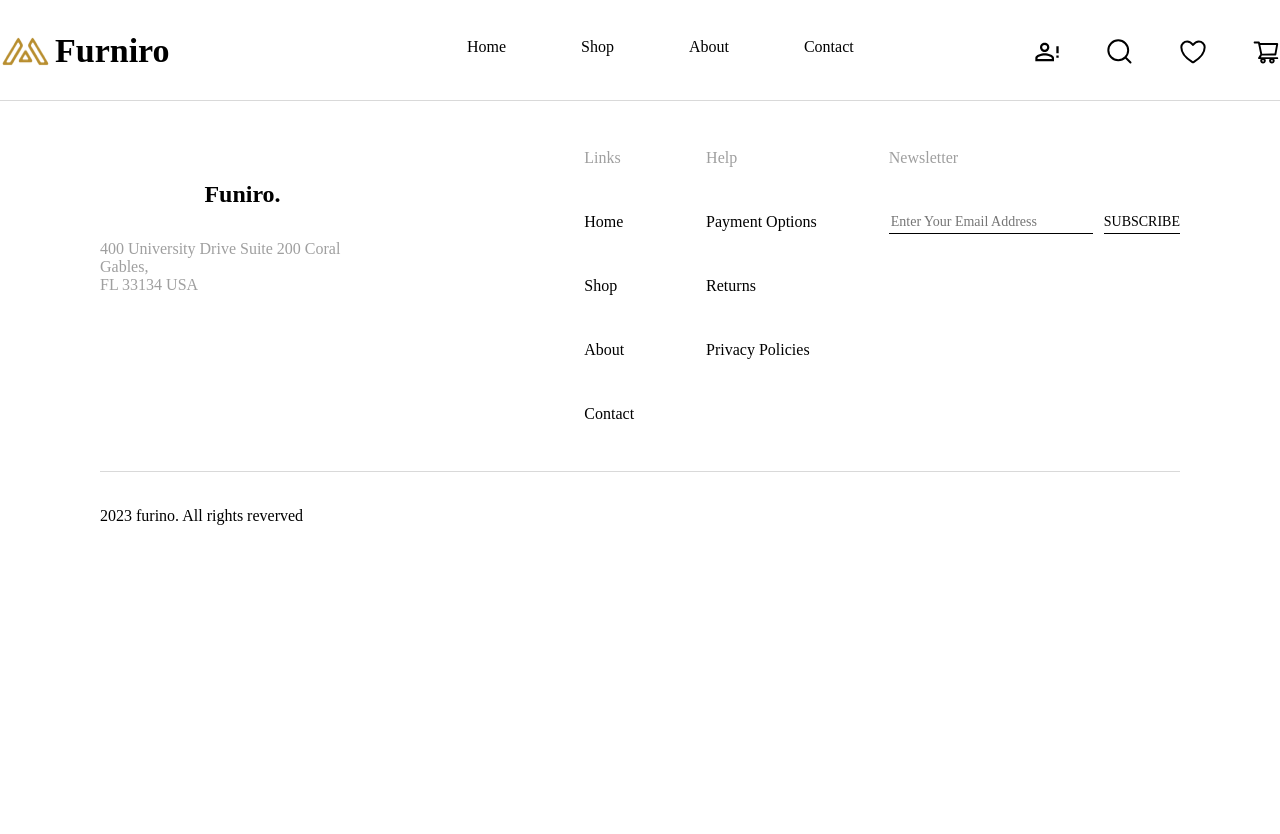
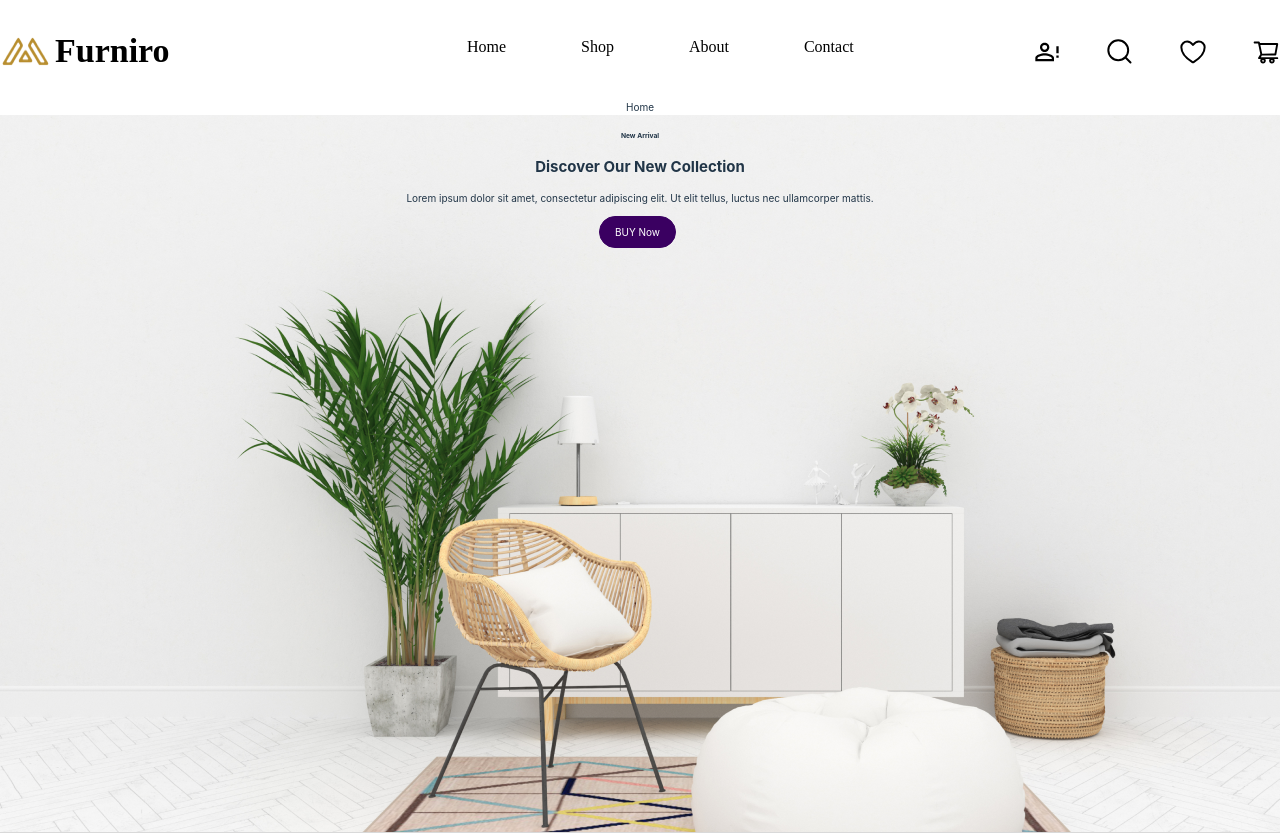
Before and after one commit to SubwaySerfer/e-commerce, a Vue app: page /home in a window 1280 px wide. Shown: the top 834 px of the page. Before the commit the page ends 800 px from the top, so only its background shows below. Built offline with nearby package versions, Linux system fonts and the light colour scheme.

Commit message:
feat: start promo section at home page

```diff
--- a/package.json
+++ b/package.json
@@ -9,7 +9,8 @@
     "preview": "vite preview"
   },
   "dependencies": {
-    "vue": "^3.3.4"
+    "vue": "^3.3.4",
+    "vue-router": "^4.2.4"
   },
   "devDependencies": {
     "@vitejs/plugin-vue": "^4.2.3",
--- a/src/App.vue
+++ b/src/App.vue
@@ -1,11 +1,61 @@
-<script setup>
-import TheHeader from "./components/layout/TheHeader.vue";
-import TheFooter from "./components/layout/TheFooter.vue";
-</script>
-
 <template>
   <the-header></the-header>
+  <router-view class="wrapper" v-slot="slotProps">
+    <transition name="route" mode="out-in">
+      <component :is="slotProps.Component"></component>
+    </transition>
+  </router-view>
   <the-footer></the-footer>
 </template>
 
-<style scoped></style>
+<script>
+import TheHeader from "./components/layout/TheHeader.vue";
+import TheFooter from "./components/layout/TheFooter.vue";
+
+export default {
+  components: {
+    TheHeader,
+    TheFooter,
+  },
+};
+</script>
+<style scoped>
+* {
+  box-sizing: border-box;
+}
+
+html {
+  font-family: "Roboto", sans-serif;
+  font-size: 10px;
+}
+
+body {
+  margin: 0;
+}
+
+.route-enter-from {
+  opacity: 0;
+  transform: translateY(-30px);
+}
+
+.route-leave-to {
+  opacity: 0;
+  transform: translateY(30px);
+}
+
+.route-enter-active {
+  transition: all 0.3s ease-out;
+}
+
+.route-leave-active {
+  transition: all 0.3s ease-in;
+}
+
+.route-enter-to,
+.route-leave-from {
+  opacity: 1;
+  transform: translateY(0);
+}
+</style>
+
+<style></style>
--- /dev/null
+++ b/src/components/home/PromoSection.vue
@@ -0,0 +1,20 @@
+<template>
+  <section class="promo-section">
+    <div>
+      <h6>New Arrival</h6>
+      <h2>Discover Our New Collection</h2>
+      <p>
+        Lorem ipsum dolor sit amet, consectetur adipiscing elit. Ut elit tellus,
+        luctus nec ullamcorper mattis.
+      </p>
+      <base-button>BUY Now</base-button>
+    </div>
+  </section>
+</template>
+
+<style scoped>
+.promo-section {
+  height: 71.7rem;
+  background-image: url("../../assets/image/home/promo-homePage.png");
+}
+</style>
--- /dev/null
+++ b/src/components/ui/BaseButton.vue
@@ -0,0 +1,73 @@
+<template>
+  <button v-if="!link" :class="mode">
+    <slot></slot>
+  </button>
+  <router-link v-else :to="to" :class="mode">
+    <slot></slot>
+  </router-link>
+</template>
+
+<script>
+export default {
+  props: {
+    mode: {
+      type: String,
+      required: false,
+      default: null,
+    },
+    link: {
+      type: Boolean,
+      required: false,
+      default: false,
+    },
+    to: {
+      type: String,
+      required: false,
+      default: "/",
+    },
+  },
+};
+</script>
+
+<style scoped>
+button,
+a {
+  text-decoration: none;
+  padding: 0.75rem 1.5rem;
+  font: inherit;
+  background-color: #3a0061;
+  border: 1px solid #3a0061;
+  color: white;
+  cursor: pointer;
+  border-radius: 30px;
+  margin-right: 0.5rem;
+  display: inline-block;
+}
+
+a:hover,
+a:active,
+button:hover,
+button:active {
+  background-color: #270041;
+  border-color: #270041;
+}
+
+.flat {
+  background-color: transparent;
+  color: #3a0061;
+  border: none;
+}
+
+.outline {
+  background-color: transparent;
+  border-color: #270041;
+  color: #270041;
+}
+
+.flat:hover,
+.flat:active,
+.outline:hover,
+.outline:active {
+  background-color: #edd2ff;
+}
+</style>
--- /dev/null
+++ b/src/pages/home/HomePage.vue
@@ -0,0 +1,11 @@
+<template>Home <PromoSection></PromoSection></template>
+
+<script>
+import PromoSection from "../../components/home/PromoSection.vue";
+
+export default {
+  components: {
+    PromoSection,
+  },
+};
+</script>
--- /dev/null
+++ b/src/router/index.js
@@ -0,0 +1,17 @@
+import {createRouter, createWebHistory} from 'vue-router'
+
+// import HomePage from '../pages/home/HomePage'
+import HomePage from '../pages/home/HomePage.vue'
+
+const router = createRouter({
+  history: createWebHistory(),
+  routes: [{
+    path: '/',
+    redirect: '/home'
+  },
+{path: '/home',
+name: 'home',
+component: HomePage}]
+})
+
+export default router;
--- a/src/style.css
+++ b/src/style.css
@@ -79,7 +79,7 @@ button:focus-visible {
   display: flex;
   flex-direction: column;
   justify-content: flex-start;
-  height: 100vh;
+  /* height: 100vh; */
   width: 1440px;
 }
 
```
Also changed, not shown: src/main.js (+26 -3 lines), src/assets/image/home/promo-homePage.png (added), 1 other file (tests, documents, lock files or other folders).
